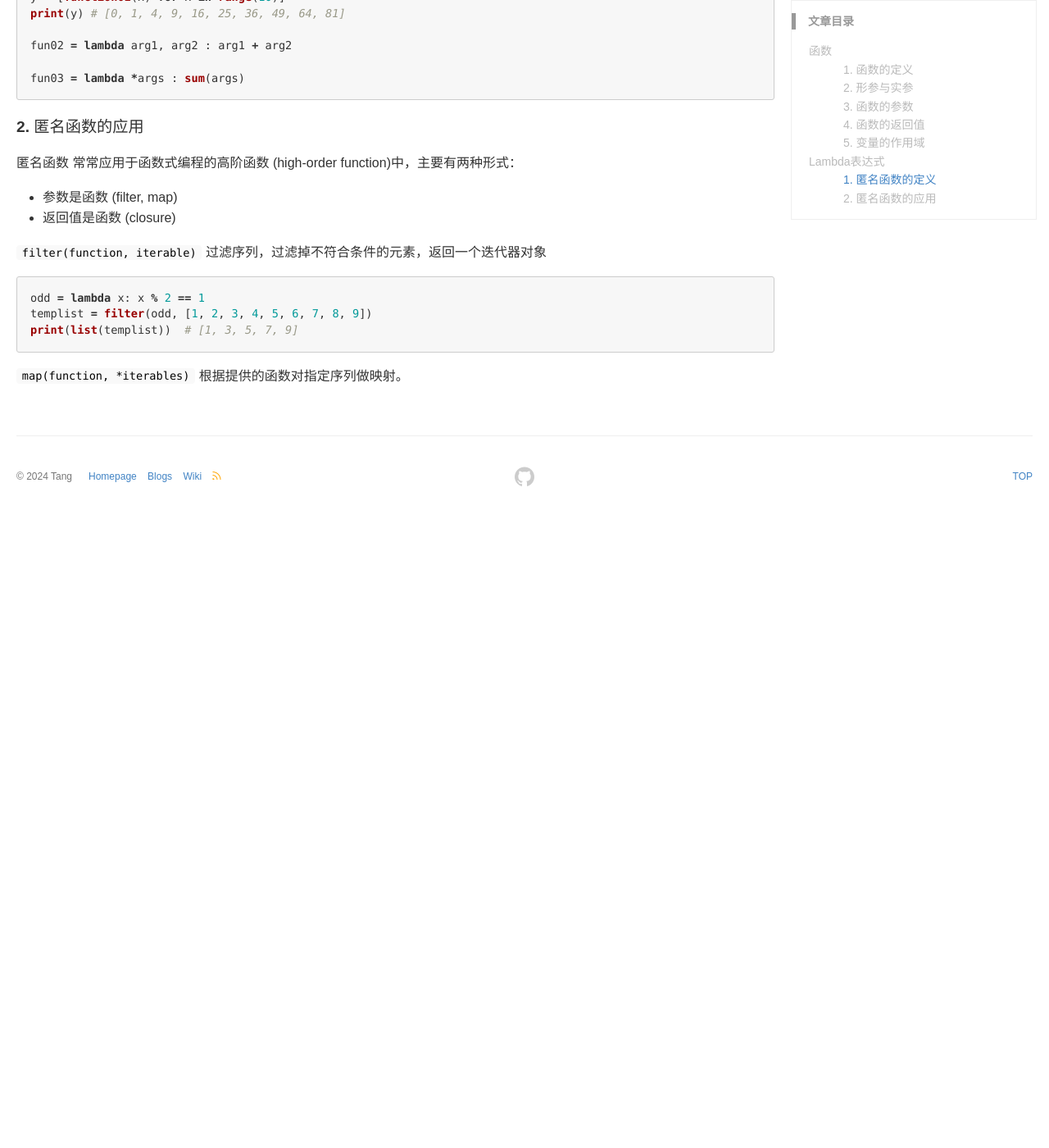
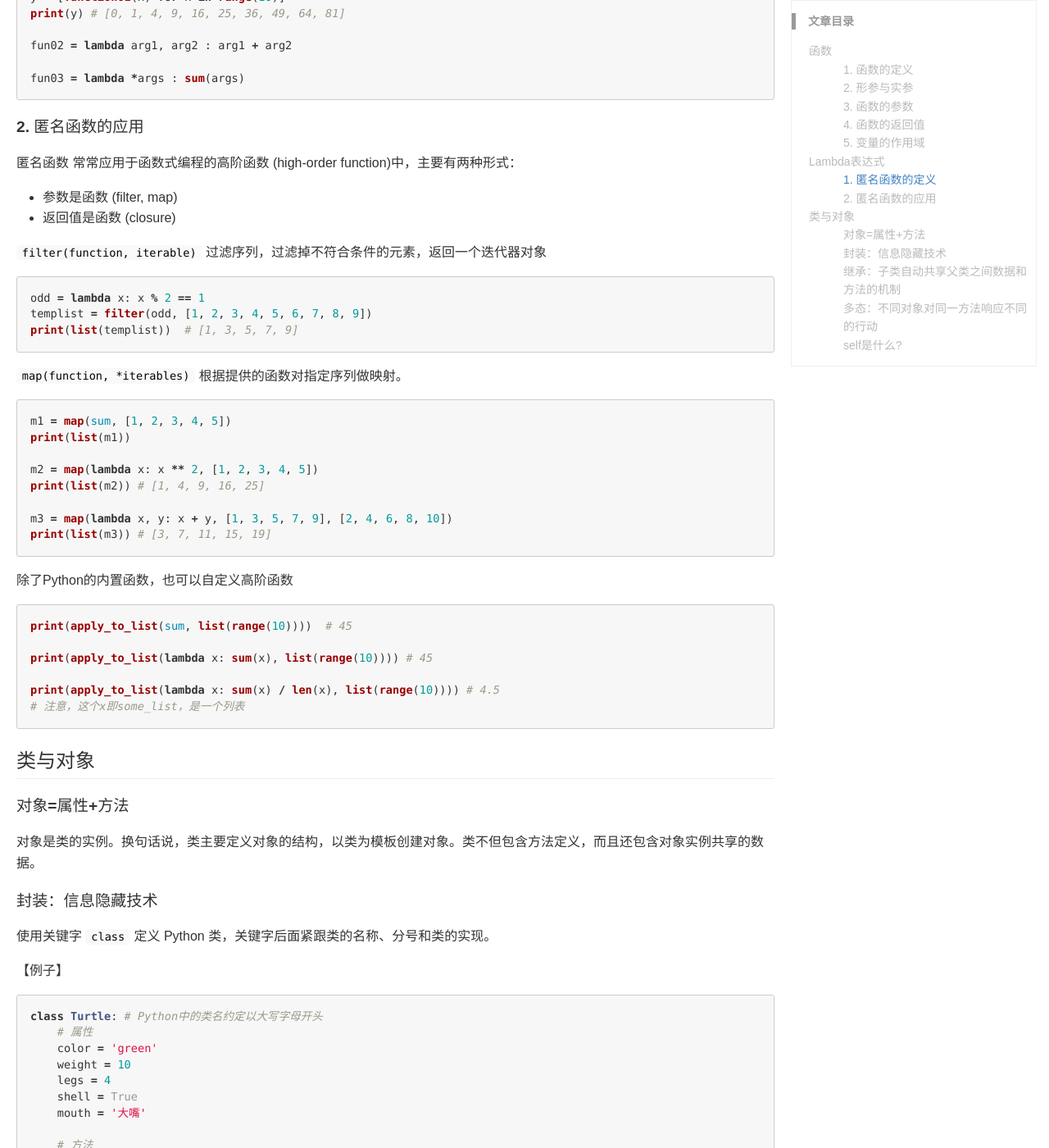
Before and after one commit to tangxing7028/tangxing7028.github.io, a Jekyll site: the page built from _posts/python/阿里云-天池/2024-05-21-Python入门(下) .md, in a window 1280 px wide and 1400 px high, scrolled down 4694 px. Shown: the whole window at 82% size. Built offline with Jekyll 4.4.1, drawn with Linux system fonts in a browser that asks for light colours; before the commit the page ends 5324 px from its top, so only the background shows below that; some of the changed text lies outside the part shown.

Commit message:
Update 2024-05-21-Python入门(下) .md

````diff
--- a/_posts/python/阿里云-天池/2024-05-21-Python入门(下) .md
+++ b/_posts/python/阿里云-天池/2024-05-21-Python入门(下) .md
@@ -256,3 +256,112 @@ print(list(templist))  # [1, 3, 5, 7, 9]
 ```
 
 `map(function, *iterables)` 根据提供的函数对指定序列做映射。
+
+```python
+m1 = map(sum, [1, 2, 3, 4, 5])
+print(list(m1))
+
+m2 = map(lambda x: x ** 2, [1, 2, 3, 4, 5])
+print(list(m2)) # [1, 4, 9, 16, 25]
+
+m3 = map(lambda x, y: x + y, [1, 3, 5, 7, 9], [2, 4, 6, 8, 10])
+print(list(m3)) # [3, 7, 11, 15, 19]
+```
+
+除了Python的内置函数，也可以自定义高阶函数
+
+```python
+print(apply_to_list(sum, list(range(10))))  # 45
+
+print(apply_to_list(lambda x: sum(x), list(range(10)))) # 45
+
+print(apply_to_list(lambda x: sum(x) / len(x), list(range(10)))) # 4.5
+# 注意，这个x即some_list，是一个列表
+```
+
+## 类与对象
+
+#### 对象=属性+方法
+
+对象是类的实例。换句话说，类主要定义对象的结构，以类为模板创建对象。类不但包含方法定义，而且还包含对象实例共享的数据。
+
+#### 封装：信息隐藏技术
+
+使用关键字 `class` 定义 Python 类，关键字后面紧跟类的名称、分号和类的实现。
+
+【例子】
+
+```python
+class Turtle: # Python中的类名约定以大写字母开头
+    # 属性
+    color = 'green'
+    weight = 10
+    legs = 4
+    shell = True
+    mouth = '大嘴'
+
+    # 方法
+    def climb(self):
+        print('我正在很努力的向前爬...')
+
+    def run(self):
+        print('我正在飞快的向前跑...')
+
+    def bite(self):
+        print('咬死你咬死你!!')
+
+
+tt = Turtle()
+print(tt) # <__main__.Turtle object at 0x00000200FE8E3BB0>
+
+print(type(tt)) # <class '__main__.Turtle'>
+
+print(tt.__class__) # <class '__main__.Turtle'>
+
+print(tt.__class__.__name__) # Turtle
+
+tt.climb() # 我正在很努力的向前爬...
+
+tt.run() # 我正在飞快的向前跑...
+
+tt.bite() # 咬死你咬死你!!
+```
+
+#### 继承：子类自动共享父类之间数据和方法的机制
+
+```python
+class MyList(list):
+    pass
+
+lst = MyList([1, 2, 3, 4, 5])
+lst.append(90)
+lst.sort()
+print(lst)  # [1, 2, 3, 4, 5, 90]
+```
+
+#### 多态：不同对象对同一方法响应不同的行动
+
+```python
+class Animal:
+    def run(self):
+        raise AttributeError('子类必须实现这个方法')
+
+class People(Animal):
+    def run(self):
+        print("people is running")
+
+class Pig(Animal):
+    def run(self):
+        print("pig is walking")
+
+class Dog(Animal):
+    def run(self):
+        print("dog is running")
+
+def func(animal): # animal只是一个变量名，叫做什么都可以
+    animal.run()
+
+func(Pig()) # pig is walking
+```
+
+#### self是什么?
````
